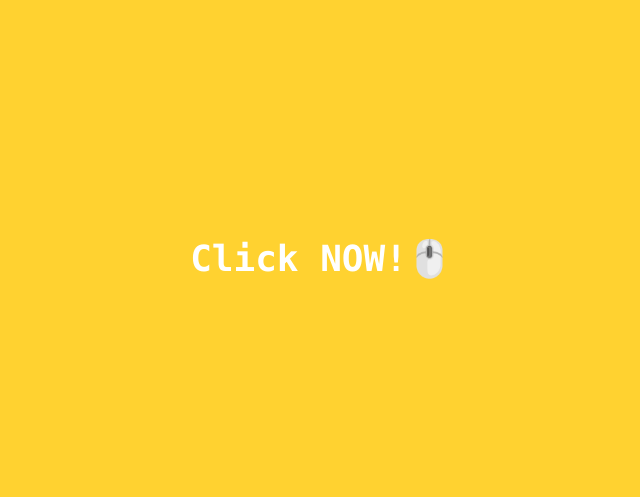
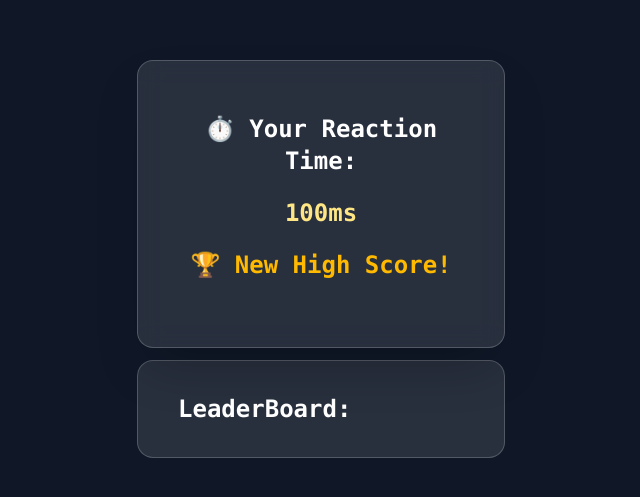
Before and after one commit to Shivamvashist/Re-Flex, a React (Vite) app: page / in a window 1280 px wide. Shown: the part 141-638 px from the top of the page, without its empty margins (319-959 px from the left). Built offline with nearby package versions, Linux system fonts and the light colour scheme.

Commit message:
added ResultScreen with a LeaderrBoard and a highScore!

```diff
--- a/src/App.tsx
+++ b/src/App.tsx
@@ -14,7 +14,7 @@ function App() {
   return <div className="bg-gray-900 text-white min-h-screen flex items-center justify-center">
 
     <AnimatePresence mode='wait'>
-      {phase === 'start' && <TapNowScreen key={'start'}/>}
+      {phase === 'start' && <ResultScreen key={'start'}/>}
       {phase === 'waiting' && <WaitingScreen key={'waiting'}/>}
       {phase === 'tap' && <TapNowScreen/>}
       {phase === 'result' && <ResultScreen/>}
--- a/src/components/ResultScreen.tsx
+++ b/src/components/ResultScreen.tsx
@@ -1,5 +1,21 @@
+import { motion } from 'framer-motion';
+
 export function ResultScreen(){
     return <div>
-
+        <motion.div className='min-h-72 w-92  p-8 rounded-2xl shadow-2xl bg-white/10 backdrop-blur-md border border-white/20 max-w-sm mx-auto space-y-4'>
+            <h1 className='font-mono font-bold text-center mt-5 text-2xl '>⏱️ Your Reaction Time: </h1>
+            <h1 className='font-mono font-bold text-center mt-5 text-2xl text-amber-200 '>100ms</h1>
+            <HighScore/>
+        </motion.div>
+        <motion.div className='bg-white/10 rounded-2xl border border-white/20 mt-3 flex items-center p-4'>
+        <h1 className='font-mono font-bold ml-6 text-2xl py-4 '>LeaderBoard:</h1>
+        </motion.div>
     </div>
 }
+
+
+function HighScore(){
+    return <div className='font-mono font-bold text-center mt-5 text-2xl text-amber-400'>
+        🏆 New High Score!
+    </div>
+}
```
